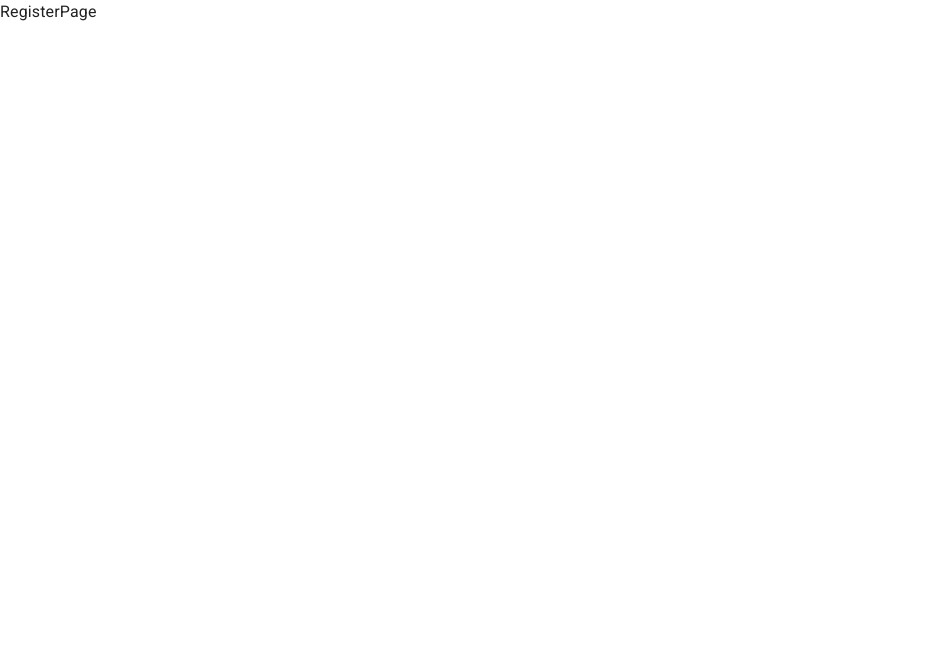
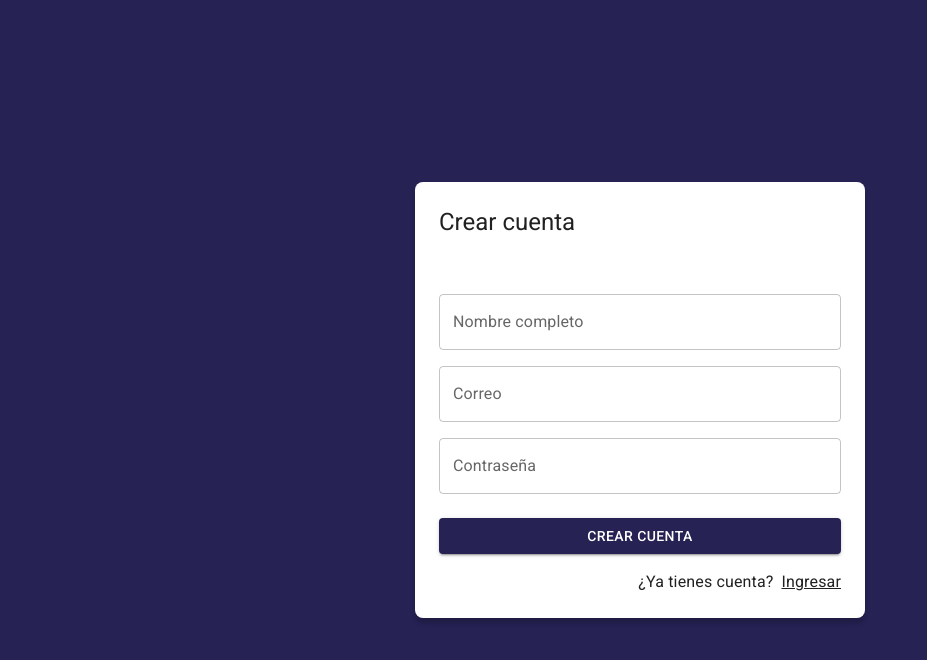
Before and after one commit to aristizabaru/react-de-cero-a-experto-JOURNAL-APP, a React (Vite) app: page /auth/register in a window 1280 px wide. Shown: the top 660 px of the page, without its empty margins (0-927 px from the left). Built offline with nearby package versions, Linux system fonts and the light colour scheme.

Commit message:
feat (RegisterPage.jsx): implementación del UI de página de registro

```diff
--- a/src/modules/auth/pages/RegisterPage.jsx
+++ b/src/modules/auth/pages/RegisterPage.jsx
@@ -1,5 +1,58 @@
+import { Link as RouterLink } from "react-router-dom";
+import { Grid, Typography, TextField, Button, Link } from "@mui/material";
+import { Google } from "@mui/icons-material";
+import { AuthLayout } from "../layout/AuthLayout";
+
 export const RegisterPage = () => {
     return (
-        <div>RegisterPage</div>
+        <AuthLayout title="Crear cuenta">
+            <form>
+                <Grid container>
+                    <Grid item xs={12} sx={{ marginTop: 2 }}>
+                        <TextField
+                            label="Nombre completo"
+                            type="text"
+                            placeholder="Nombre completo"
+                            fullWidth
+                        />
+                    </Grid>
+                    <Grid item xs={12} sx={{ marginTop: 2 }}>
+                        <TextField
+                            label="Correo"
+                            type="email"
+                            placeholder="correo@google.com"
+                            fullWidth
+                        />
+                    </Grid>
+                    <Grid item xs={12} sx={{ marginTop: 2 }}>
+                        <TextField
+                            label="Contraseña"
+                            type="password"
+                            placeholder="contraseña"
+                            fullWidth
+                        />
+                    </Grid>
+                    <Grid
+                        container
+                        spacing={2}
+                        sx={{ marginBottom: 2, marginTop: 1 }}
+                    >
+                        <Grid item xs={12}>
+                            <Button variant="contained" fullWidth>Crear cuenta</Button>
+                        </Grid>
+                    </Grid>
+                    <Grid container direction="row" justifyContent="end">
+                        <Typography sx={{ marginRight: 1 }}>¿Ya tienes cuenta?</Typography>
+                        <Link
+                            component={RouterLink}
+                            color="inherit"
+                            to="/auth/login"
+                        >
+                            Ingresar
+                        </Link>
+                    </Grid>
+                </Grid>
+            </form>
+        </AuthLayout>
     );
 };
```
